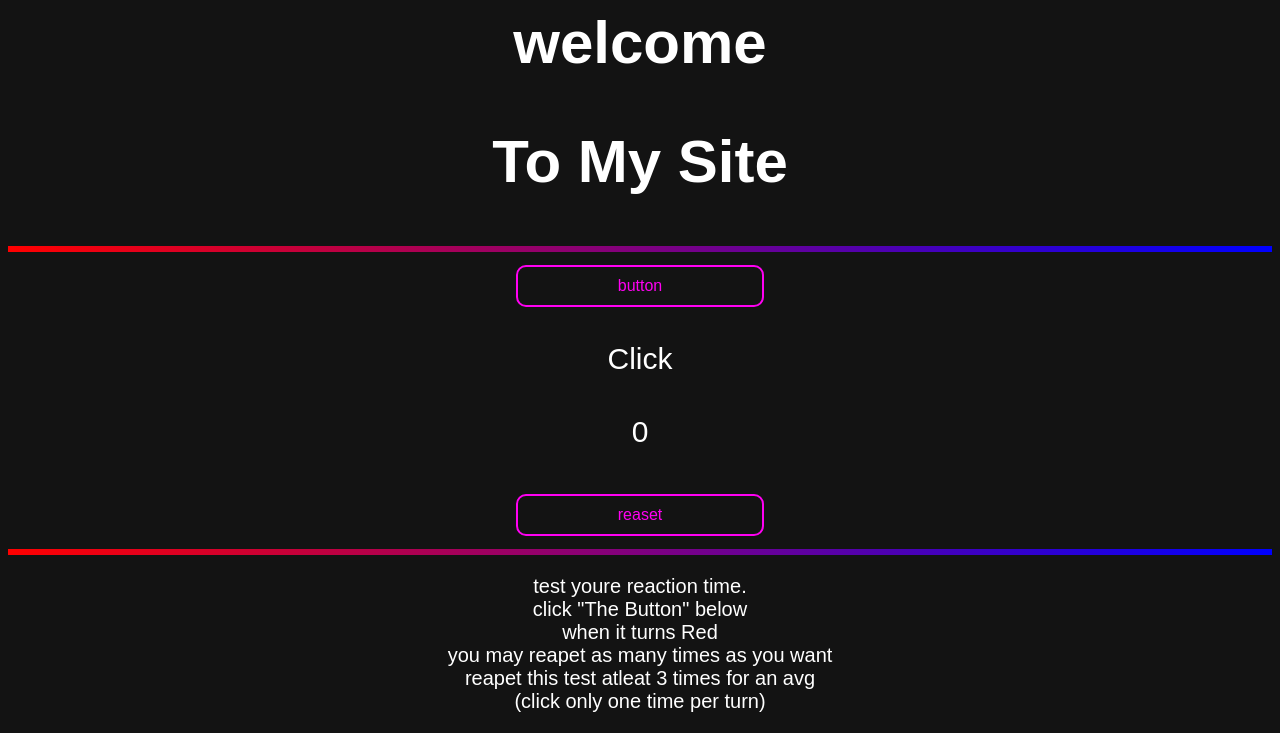
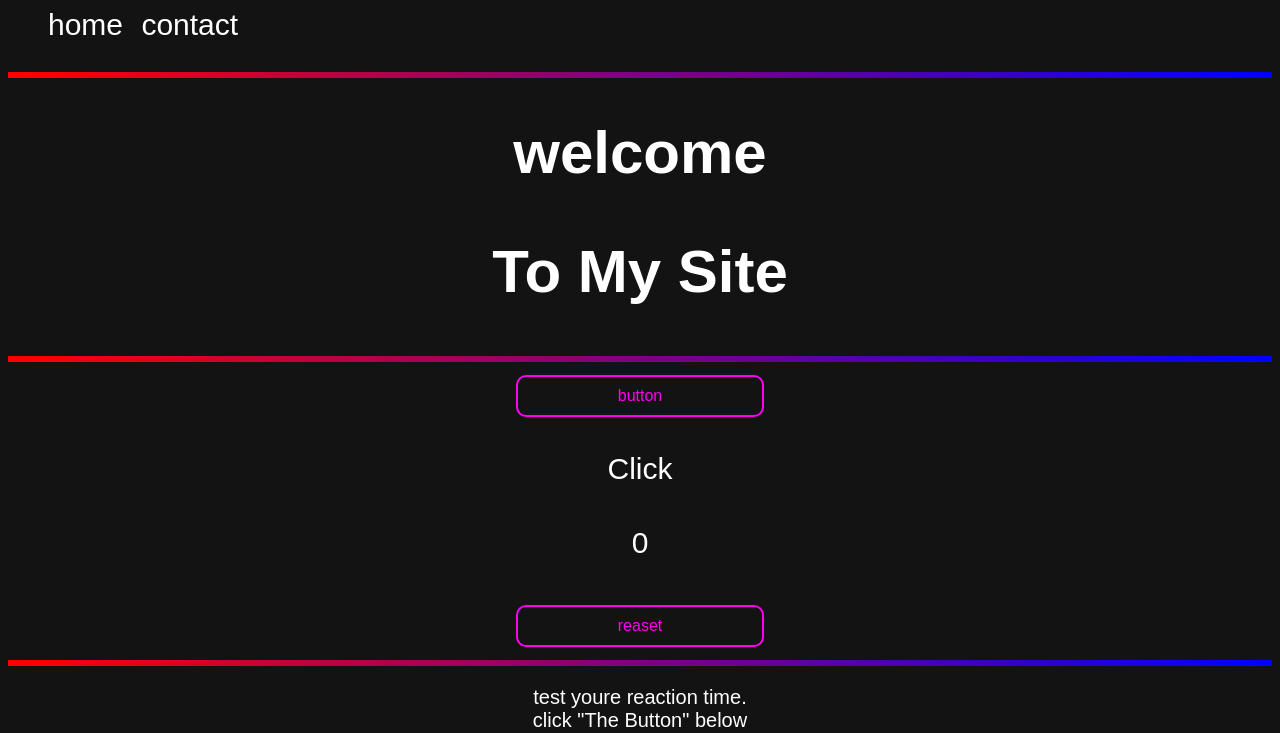
Before and after one commit to EdenTheCoder/Edens-testing, a plain HTML site: page index.html in a window 1280 px wide. Shown: the top 733 px of the page. Drawn offline with Linux system fonts and the light colour scheme.

Commit message:
still early dev

```diff
--- a/index.html
+++ b/index.html
@@ -6,6 +6,13 @@
 		<link rel="stylesheet" href="styles.css" />
 	</head>
 	<body>
+		<ul>
+            <a href="index.html">home<a>
+            <a href="contact.html">contact</a>
+        </ul>
+        <hr class="devidor">
+
+
 		<div class="centerMe">
 			<!--titels -->
 			<h1 class="largeText">welcome</h1>
--- a/styles.css
+++ b/styles.css
@@ -3,6 +3,25 @@ body {
     font-family: Arial;
     color: white;
 }
+
+
+ul {
+    color: rgb(255, 255, 255);
+    text-align: left;
+    font-family: Arial;
+    font-size: 30px;
+    font-weight: normal;
+}
+a{
+    color: rgb(255, 255, 255);
+    text-align: center;
+    font-family: Arial;
+    font-size: 30px;
+    font-weight: normal;
+    text-decoration: none;
+    padding-right: 5px;
+}
+
 
 .devidor{
     border-image: linear-gradient(to left,blue,red)1 ;
```
